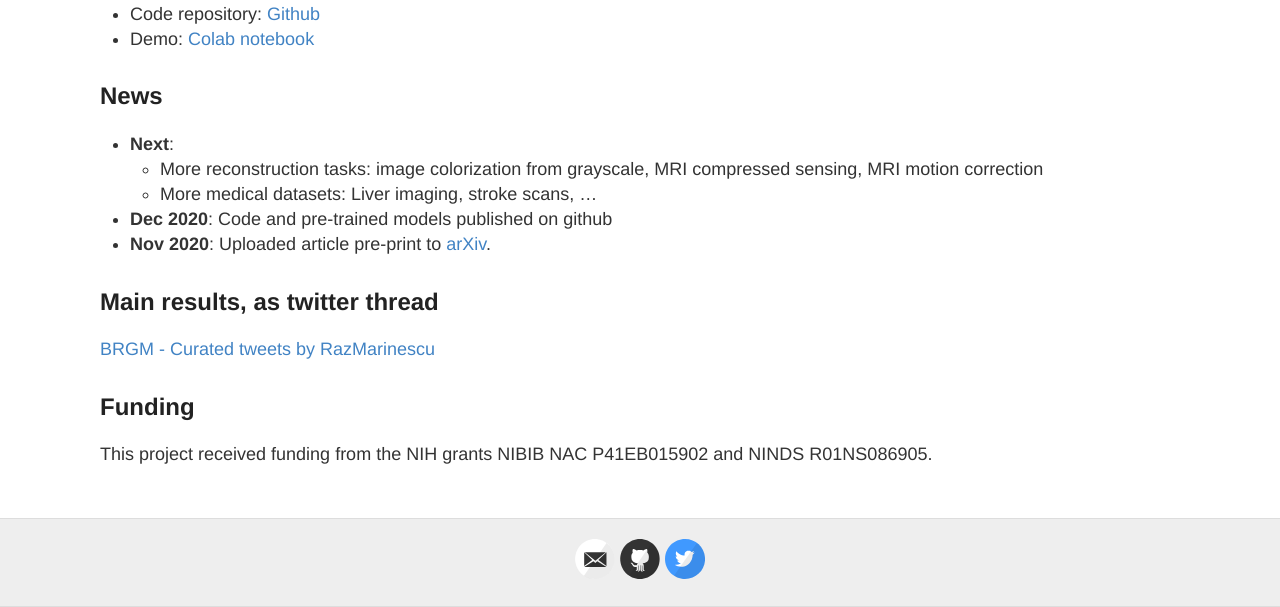
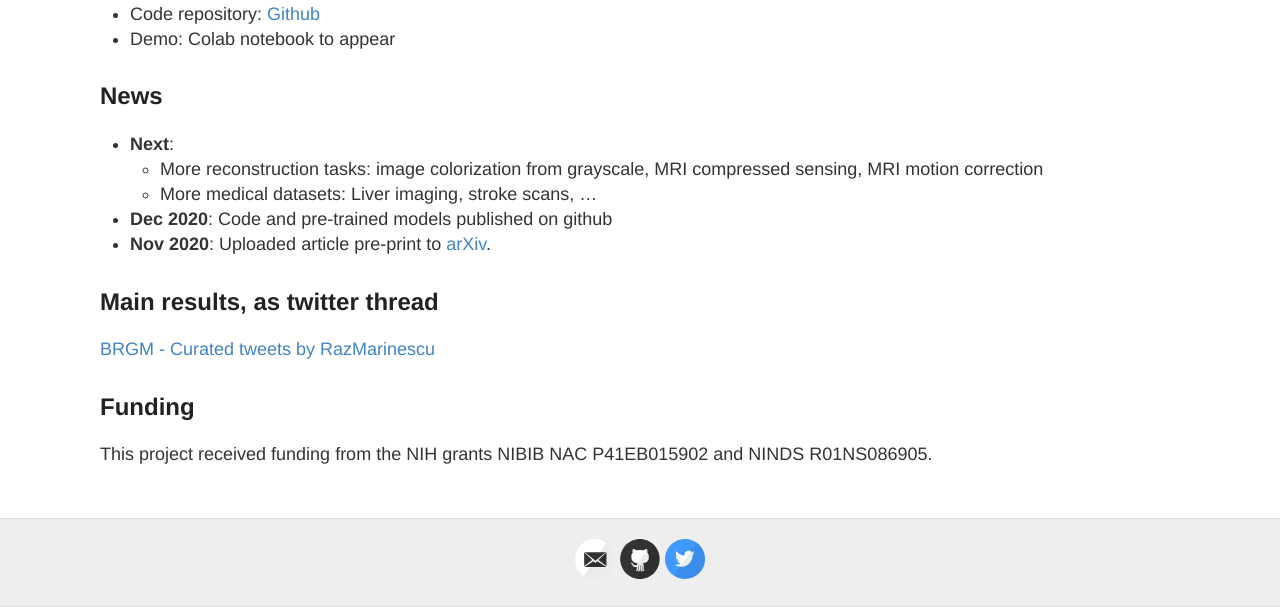
Before and after one commit to razvanmarinescu/razvanmarinescu.github.io, a Jekyll site: the page built from _posts/2021-01-04-brgm.md, in a window 1280 px wide. Shown: the part 539-1146 px from the top of the page. Built offline with Jekyll 4.4.1, drawn with Linux system fonts in a browser that asks for light colours; comment, search, counter and statistics services are not loaded.

Commit message:
removed old colab, will point to new one soon

```diff
--- a/_posts/2021-01-04-brgm.md
+++ b/_posts/2021-01-04-brgm.md
@@ -14,7 +14,7 @@ published: true
 
 * Pre-print: [arxiv](https://arxiv.org/abs/2012.04567)
 * Code repository: [Github](https://github.com/razvanmarinescu/brgm)
-* Demo: [Colab notebook](https://colab.research.google.com/drive/1qnNGxC5cAmwi3IyJOACtXK2HIJa2lENw?usp=sharing)
+* Demo: Colab notebook to appear
 
 ## News
 
```
